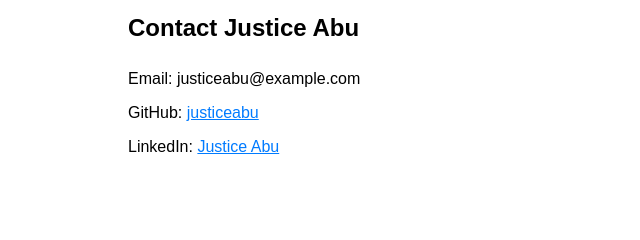
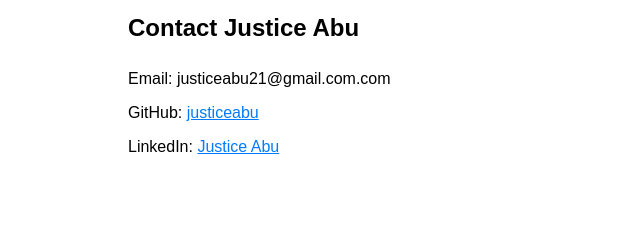
Before and after one commit to Justtoofunny21/Portfolio-, a plain HTML site: page index.html in a window 1280 px wide. Shown: the part 1309-1549 px from the top of the page, 0-640 px from the left. Drawn offline with Linux system fonts and the light colour scheme.

Commit message:
Update index.html

```diff
--- a/index.html
+++ b/index.html
@@ -57,8 +57,8 @@
     <section id="contact" class="section">
         <div class="container">
             <h2>Contact Justice Abu</h2>
-            <p>Email: justiceabu@example.com</p>
-            <p>GitHub: <a href="https://github.com/justiceabu">justiceabu</a></p>
+            <p>Email: justiceabu21@gmail.com.com</p>
+            <p>GitHub: <a href="https://github.com/justtoofunny21">justiceabu</a></p>
             <p>LinkedIn: <a href="https://www.linkedin.com/in/justiceabu">Justice Abu</a></p>
         </div>
     </section>
@@ -68,7 +68,7 @@
             <p>&copy; 2025 Justice Abu's Web 3 Portfolio. All rights reserved.</p>
             <p>Follow me on:
                 <a href="https://twitter.com/justiceabu" target="_blank">Twitter</a> |
-                <a href="https://instagram.com/justiceabu" target="_blank">Instagram</a> |
+                <a href="https://instagram.com/justedits0017" target="_blank">Instagram</a> |
                 <a href="https://linkedin.com/in/justiceabu" target="_blank">LinkedIn</a>
             </p>
         </div>
```
